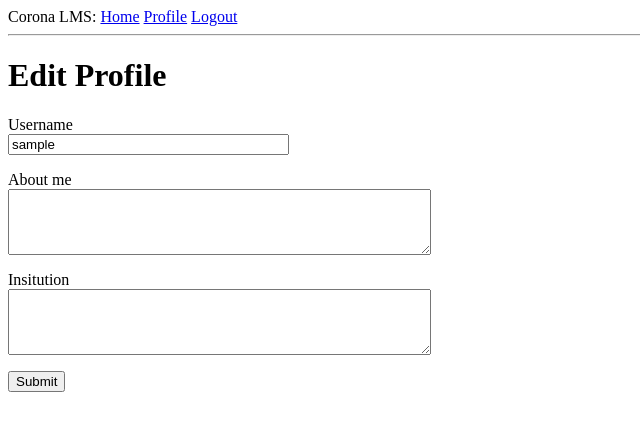
After one commit to cpthappy/CoronaLMS, a Flask app: page /edit_profile in a window 1280 px wide. The commit adds this page. Shown: the top 431 px of the page, without its empty margins (0-640 px from the left). Run offline with Flask 2, Linux system fonts and the light colour scheme; the visitor is signed in with stand-in values (Sample User, id 1); data comes from the database, SQL or seed files in the repository; both versions use the stored data as it was after the commit.

Commit message:
Added user profile support

```diff
--- a/app/forms.py
+++ b/app/forms.py
@@ -1,6 +1,6 @@
 from flask_wtf import FlaskForm
-from wtforms import StringField, PasswordField, BooleanField, SubmitField
-from wtforms.validators import ValidationError, DataRequired, Email, EqualTo
+from wtforms import StringField, PasswordField, BooleanField, SubmitField, TextAreaField
+from wtforms.validators import ValidationError, DataRequired, Email, EqualTo, Length
 from app.models import User
 
 class LoginForm(FlaskForm):
@@ -27,3 +27,9 @@ class RegistrationForm(FlaskForm):
         user = User.query.filter_by(email=email.data).first()
         if user is not None:
             raise ValidationError('Please use a different email address.')
+
+class EditProfileForm(FlaskForm):
+    username = StringField('Username', validators=[DataRequired()])
+    about_me = TextAreaField('About me', validators=[Length(min=0, max=140)])
+    institution = TextAreaField('Insitution', validators = [Length(min=0, max=140)])
+    submit = SubmitField('Submit')
--- a/app/models.py
+++ b/app/models.py
@@ -1,4 +1,5 @@
 from datetime import datetime
+from hashlib import md5
 from werkzeug.security import generate_password_hash, check_password_hash
 from flask_login import UserMixin
 from app import db
@@ -10,6 +11,14 @@ class User(UserMixin, db.Model):
     email = db.Column(db.String(120), index=True, unique=True)
     password_hash = db.Column(db.String(128))
     courses = db.relationship('Course', backref='author', lazy='dynamic')
+    about_me = db.Column(db.String(140))
+    institution = db.Column(db.String(140))
+    last_seen = db.Column(db.DateTime, default=datetime.utcnow)
+
+    def avatar(self, size):
+        digest = md5(self.email.lower().encode('utf-8')).hexdigest()
+        return 'https://www.gravatar.com/avatar/{}?d=identicon&s={}'.format(
+            digest, size)
 
     def set_password(self, password):
         self.password_hash = generate_password_hash(password)
--- a/app/routes.py
+++ b/app/routes.py
@@ -1,3 +1,4 @@
+from datetime import datetime
 from flask import render_template, flash, redirect, url_for, request
 from flask_login import current_user, login_user, logout_user, login_required
 from werkzeug.urls import url_parse
@@ -5,6 +6,13 @@ from app.models import User
 from app import app, db
 from app.forms import LoginForm
 from app.forms import RegistrationForm
+from app.forms import EditProfileForm
+
+@app.before_request
+def before_request():
+    if current_user.is_authenticated:
+        current_user.last_seen = datetime.utcnow()
+        db.session.commit()
 
 @app.route('/')
 @app.route('/index')
@@ -61,3 +69,31 @@ def register():
         flash('Congratulations, you are now a registered user!')
         return redirect(url_for('login'))
     return render_template('register.html', title='Register', form=form)
+
+@app.route('/user/<username>')
+@login_required
+def user(username):
+    user = User.query.filter_by(username=username).first_or_404()
+    posts = [
+        {'author': user, 'body': 'Test post #1'},
+        {'author': user, 'body': 'Test post #2'}
+    ]
+    return render_template('user.html', user=user, course=posts)
+
+@app.route('/edit_profile', methods=['GET', 'POST'])
+@login_required
+def edit_profile():
+    form = EditProfileForm()
+    if form.validate_on_submit():
+        current_user.username = form.username.data
+        current_user.about_me = form.about_me.data
+        current_user.institution = form.institution.data
+        db.session.commit()
+        flash('Your changes have been saved.')
+        return redirect(url_for('edit_profile'))
+    elif request.method == 'GET':
+        form.username.data = current_user.username
+        form.about_me.data = current_user.about_me
+        form.institution.data = current_user.institution
+    return render_template('edit_profile.html', title='Edit Profile',
+                           form=form)
--- /dev/null
+++ b/app/templates/_course.html
@@ -0,0 +1,6 @@
+<table>
+    <tr valign="top">
+        <td><img src="{{ course.author.avatar(36) }}"></td>
+        <td>{{ post.author.username }} says:<br>{{ post.title }}</td>
+    </tr>
+</table>
--- a/app/templates/base.html
+++ b/app/templates/base.html
@@ -13,6 +13,7 @@
             {% if current_user.is_anonymous %}
             <a href="{{ url_for('login') }}">Login</a>
             {% else %}
+            <a href="{{ url_for('user', username=current_user.username) }}">Profile</a>
             <a href="{{ url_for('logout') }}">Logout</a>
             {% endif %}
         </div>
--- /dev/null
+++ b/app/templates/edit_profile.html
@@ -0,0 +1,30 @@
+{% extends "base.html" %}
+
+{% block content %}
+    <h1>Edit Profile</h1>
+    <form action="" method="post">
+        {{ form.hidden_tag() }}
+        <p>
+            {{ form.username.label }}<br>
+            {{ form.username(size=32) }}<br>
+            {% for error in form.username.errors %}
+            <span style="color: red;">[{{ error }}]</span>
+            {% endfor %}
+        </p>
+        <p>
+            {{ form.about_me.label }}<br>
+            {{ form.about_me(cols=50, rows=4) }}<br>
+            {% for error in form.about_me.errors %}
+            <span style="color: red;">[{{ error }}]</span>
+            {% endfor %}
+        </p>
+        <p>
+            {{ form.institution.label }}<br>
+            {{ form.institution(cols=50, rows=4) }}<br>
+            {% for error in form.institution.errors %}
+            <span style="color: red;">[{{ error }}]</span>
+            {% endfor %}
+        </p>
+        <p>{{ form.submit() }}</p>
+    </form>
+{% endblock %}
```
Also changed, not shown: app/templates/user.html (added, +22 -0 lines), migrations/versions/8a0d205de9c4_new_fields_in_user_model.py (added, +32 -0 lines), app.db.
